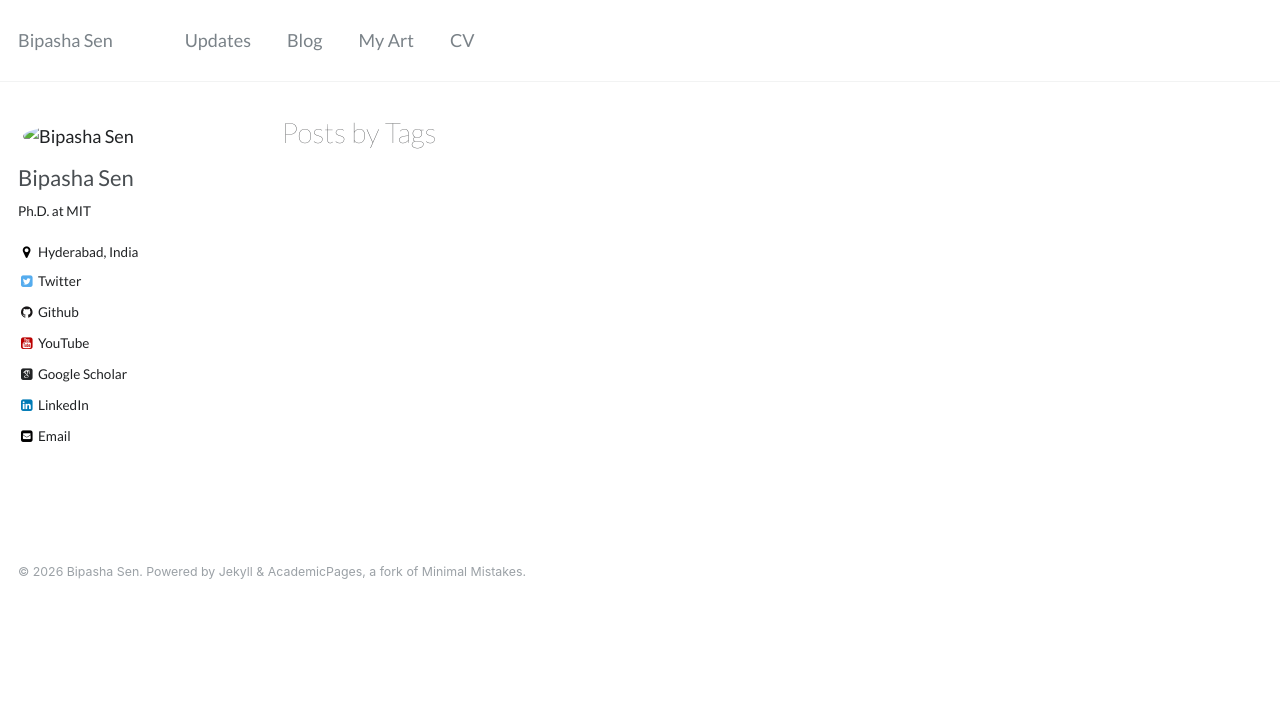
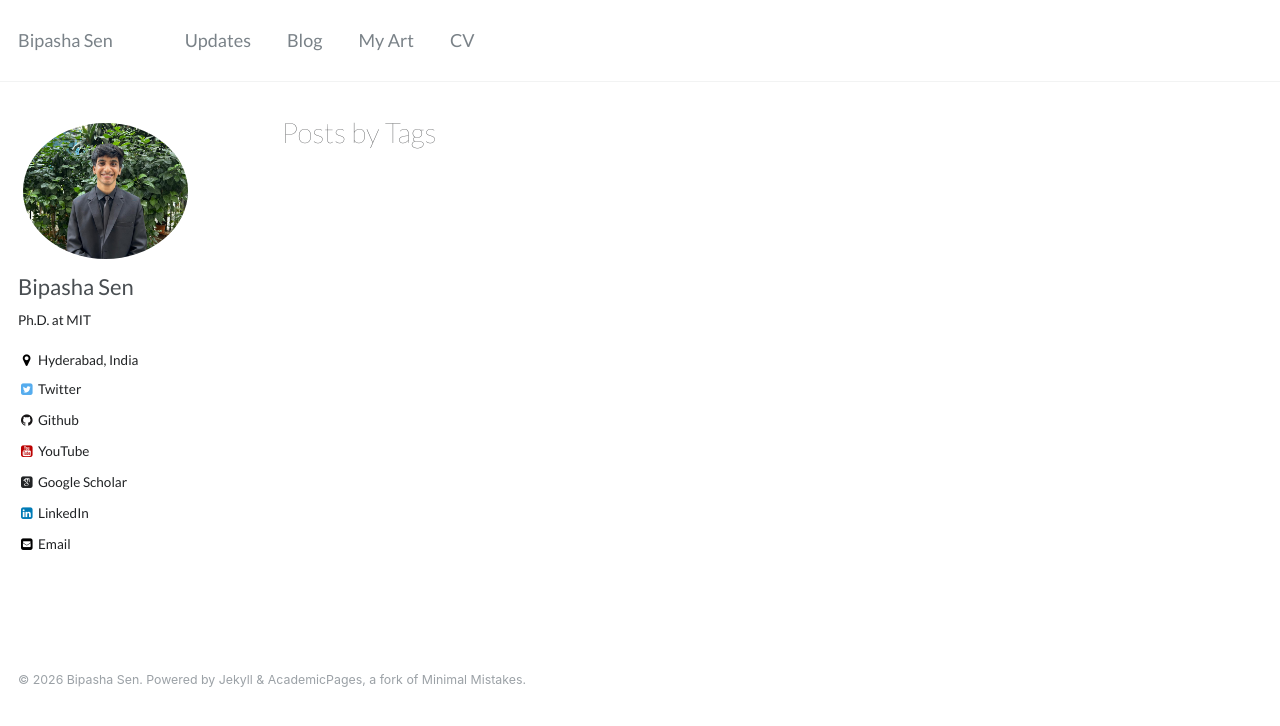
Before and after one commit to Rishikewalya/rishikewalya.github.io, a Jekyll site: the page built from _pages/tag-archive.html, in a window 1280 px wide. Shown: the top 726 px of the page. Built offline with Jekyll 4.4.1, drawn with Linux system fonts in a browser that asks for light colours; some web fonts are replaced.

Commit message:
Doing changes

```diff
--- a/_config.yml
+++ b/_config.yml
@@ -79,7 +79,7 @@ analytics:
 # Site Author
 author:
   name             : "Bipasha Sen"
-  avatar           : "/Users/rishikewalya/Downloads/rishikewalya.github.io-main/images/rishi.jpeg"
+  avatar           : "rishi.jpeg"
   bio              : "Ph.D. at MIT"
   location         : "Hyderabad, India"
   employer         :
```
